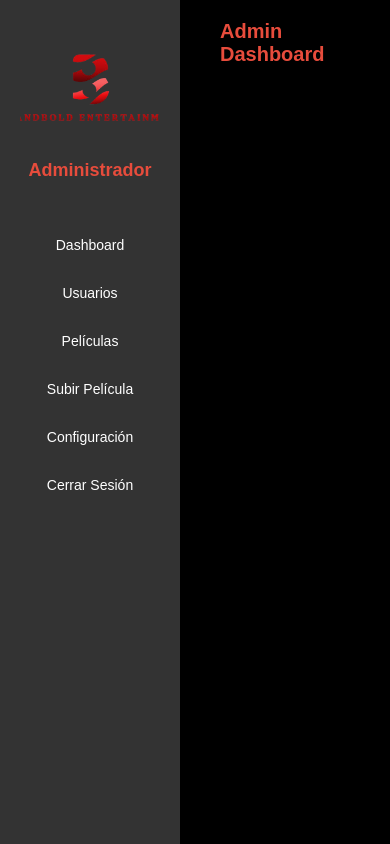
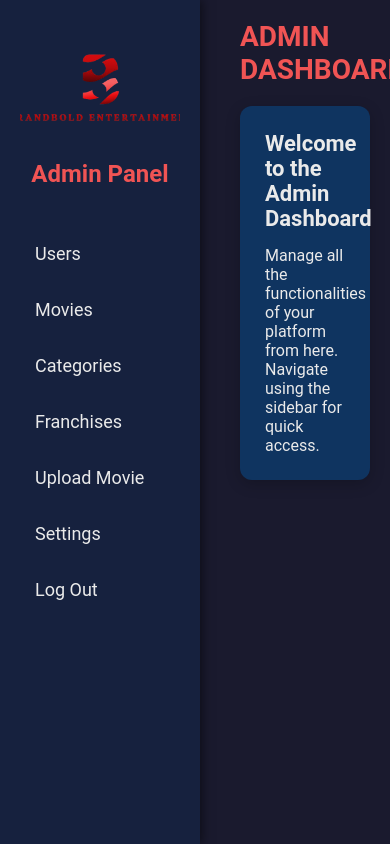
Before and after one commit to brandbold-Ch/Brandbold-Entertainment, a Flask app: page /admin/ in a window 390 px wide; the page is wider, and only the part inside the window is pictured. Run offline with Flask 3, Linux system fonts and the light colour scheme.

Commit message:
Monolitic

```diff
--- a/app/admin/templates/dashboard.html
+++ b/app/admin/templates/dashboard.html
@@ -5,7 +5,7 @@
     <meta name="viewport" content="width=device-width, initial-scale=1.0">
     <title>Admin Dashboard - {% block title %}BrandBold Entertainment{% endblock %}</title>
     <style>
-        /* General reset for margin and padding */
+        /* General reset */
         * {
             margin: 0;
             padding: 0;
@@ -14,20 +14,18 @@
 
         /* Body styling */
         body {
-            font-family: Arial, sans-serif;
-            background-color: #000000;  /* Fondo negro */
-            color: #ffffff;  /* Texto blanco */
+            font-family: 'Roboto', sans-serif;
+            background-color: #1a1a2e; /* Modern dark blue */
+            color: #eaeaea; /* Light gray */
             display: flex;
-            justify-content: flex-start;
-            align-items: flex-start;
             height: 100vh;
             flex-direction: column;
         }
 
         /* Sidebar styling */
         .sidebar {
-            background-color: #333333;  /* Caja oscura */
-            width: 250px;
+            background-color: #16213e; /* Dark blue */
+            width: 260px;
             height: 100vh;
             padding: 20px;
             display: flex;
@@ -35,128 +33,101 @@
             position: fixed;
             top: 0;
             left: 0;
+            box-shadow: 2px 0 10px rgba(0, 0, 0, 0.5);
         }
 
         .sidebar .header-image {
             width: 100%;
-            height: 120px;  /* Ajusta la altura de la imagen */
+            height: 120px;
             object-fit: cover;
-            border-radius: 8px;
+            border-radius: 10px;
             margin-bottom: 20px;
         }
 
         .sidebar h1 {
-            color: #e74c3c;  /* Rojo */
+            color: #f05454; /* Modern coral */
+            font-size: 24px;
             margin-bottom: 30px;
-            font-size: 24px;
             text-align: center;
         }
 
         .sidebar ul {
-            list-style-type: none;
-            padding: 0;
+            list-style: none;
         }
 
         .sidebar ul li {
-            margin: 20px 0;
-            text-align: center;
+            margin: 15px 0;
         }
 
         .sidebar ul li a {
-            color: #ffffff;
+            color: #eaeaea;
             font-size: 18px;
             text-decoration: none;
             display: block;
-            padding: 10px;
-            border-radius: 5px;
-            transition: background-color 0.3s;
+            padding: 10px 15px;
+            border-radius: 8px;
+            transition: background-color 0.3s, transform 0.2s;
         }
 
         .sidebar ul li a:hover {
-            background-color: #e74c3c;  /* Rojo */
+            background-color: #f05454; /* Coral */
+            transform: translateX(10px);
         }
 
         /* Main content area */
         .main-content {
-            margin-left: 270px;
-            padding: 20px;
-            width: calc(100% - 270px);
+            margin-left: 280px;
+            padding: 30px;
+            flex-grow: 1;
         }
 
         .main-content h2 {
-            color: #e74c3c;
+            color: #f05454;
+            font-size: 28px;
             margin-bottom: 20px;
+            text-transform: uppercase;
         }
 
-        /* Section cards */
+        /* Cards */
         .section-card {
-            background-color: #333333;
-            padding: 20px;
+            background-color: #0f3460; /* Deep blue */
+            padding: 25px;
             margin-bottom: 20px;
-            border-radius: 8px;
-            box-shadow: 0 4px 8px rgba(0, 0, 0, 0.3);
+            border-radius: 12px;
+            box-shadow: 0 4px 15px rgba(0, 0, 0, 0.2);
+            transition: transform 0.3s, box-shadow 0.3s;
+        }
+
+        .section-card:hover {
+            transform: scale(1.02);
+            box-shadow: 0 8px 25px rgba(0, 0, 0, 0.3);
         }
 
         .section-card h3 {
-            color: #ffffff;
-            margin-bottom: 20px;
-            font-size: 24px;
+            color: #eaeaea;
+            font-size: 22px;
+            margin-bottom: 15px;
         }
 
         /* Responsive styles */
         @media (max-width: 768px) {
+            .sidebar {
+                width: 220px;
+            }
+
+            .main-content {
+                margin-left: 240px;
+            }
+        }
+
+        @media (max-width: 480px) {
             .sidebar {
                 width: 200px;
             }
 
             .main-content {
                 margin-left: 220px;
-                width: calc(100% - 220px);
-            }
-
-            .sidebar h1 {
-                font-size: 20px;
-            }
-
-            .sidebar ul li a {
-                font-size: 16px;
-                padding: 8px;
-            }
-
-            .main-content h2 {
-                font-size: 22px;
-            }
-
-            .section-card h3 {
-                font-size: 20px;
-            }
-        }
-
-        @media (max-width: 480px) {
-            .sidebar {
-                width: 180px;
-            }
-
-            .main-content {
-                margin-left: 200px;
-                width: calc(100% - 200px);
-            }
-
-            .sidebar h1 {
-                font-size: 18px;
-            }
-
-            .sidebar ul li a {
-                font-size: 14px;
-                padding: 6px;
-            }
-
-            .main-content h2 {
-                font-size: 20px;
-            }
-
-            .section-card h3 {
-                font-size: 18px;
+                padding: 20px;
             }
         }
     </style>
@@ -164,16 +135,16 @@
 <body>
     <!-- Sidebar -->
     <div class="sidebar">
-        <!-- Image in sidebar -->
         <img src="../static/images/brand.png" alt="Brand Image" class="header-image">
-        <h1>Administrador</h1>
+        <h1>Admin Panel</h1>
         <ul>
-            <li><a href="/admin">Dashboard</a></li>
-            <li><a href="/admin/user_list">Usuarios</a></li>
-            <li><a href="/admin/movie_list">Películas</a></li>
-            <li><a href="/admin/upload_movie">Subir Película</a></li>
-            <li><a href="#">Configuración</a></li>
-            <li><a href="#">Cerrar Sesión</a></li>
+            <li><a href="/admin/user_list">Users</a></li>
+            <li><a href="/admin/movie_list">Movies</a></li>
+            <li><a href="">Categories</a></li>
+            <li><a href="">Franchises</a></li>
+            <li><a href="/admin/upload_movie">Upload Movie</a></li>
+            <li><a href="#">Settings</a></li>
+            <li><a href="#">Log Out</a></li>
         </ul>
     </div>
 
@@ -181,7 +152,12 @@
     <div class="main-content">
         <h2>Admin Dashboard</h2>
 
-        <!-- Subir Nueva Película -->
+        <!-- Content Placeholder -->
+        <div class="section-card">
+            <h3>Welcome to the Admin Dashboard</h3>
+            <p>Manage all the functionalities of your platform from here. Navigate using the sidebar for quick access.</p>
+        </div>
+
         {% block content %}
         {% endblock %}
 
--- a/app/admin/views.py
+++ b/app/admin/views.py
@@ -1,4 +1,3 @@
-
 from flask import Blueprint, render_template, request, redirect, url_for, jsonify, Response, make_response
 from uuid import uuid4
 from os import path
```
